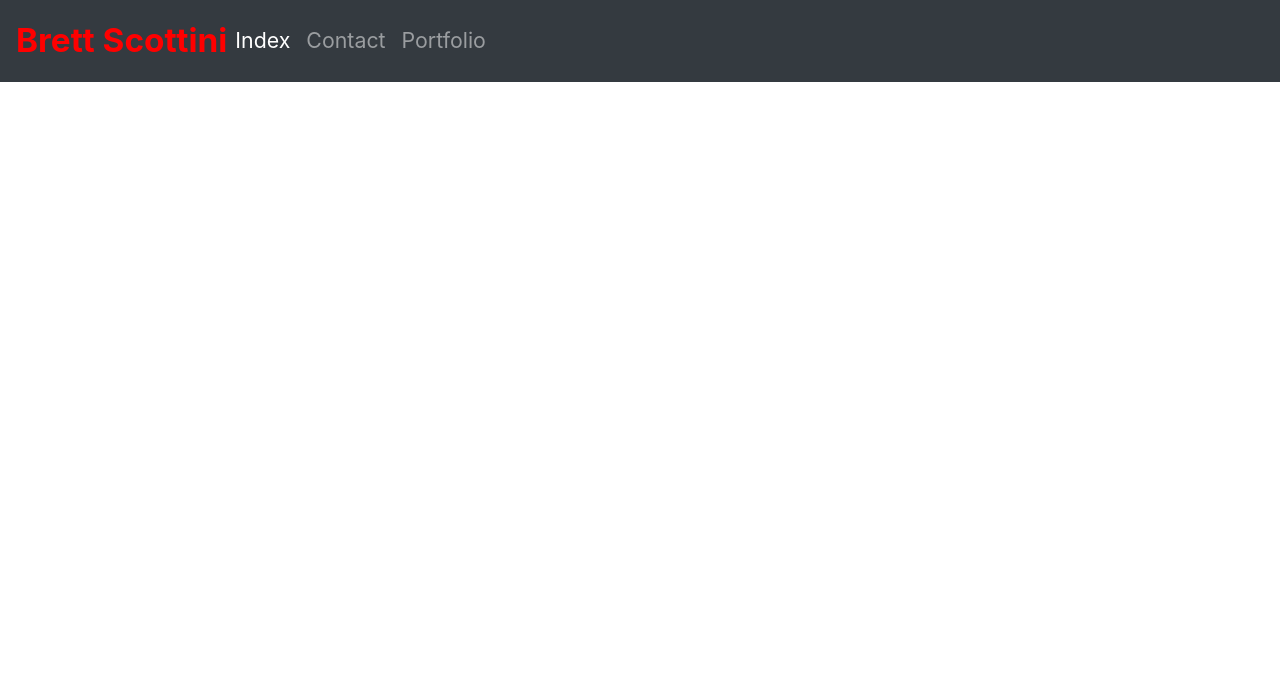
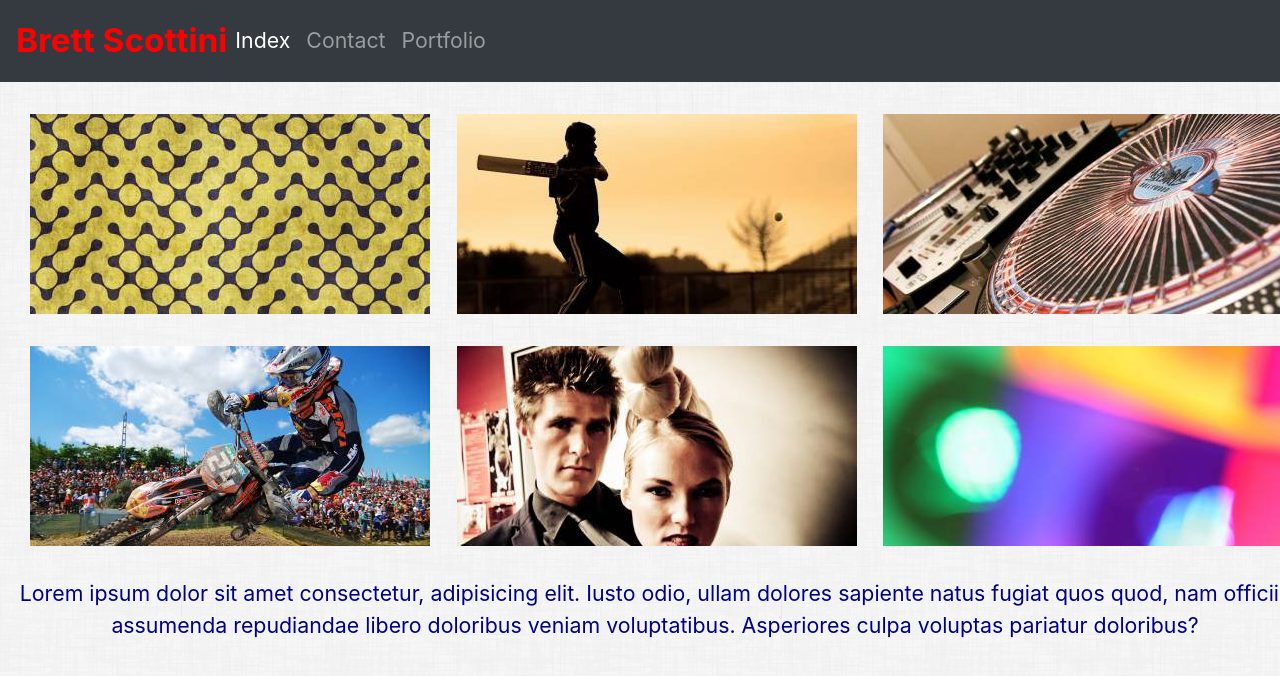
Before and after one commit to bscottini1/Boostrap-Portfolio, a plain HTML site: page portfolio.html in a window 1280 px wide. Drawn offline with nearby package versions, Linux system fonts and the light colour scheme.

Commit message:
complete portfolio

```diff
--- a/portfolio.html
+++ b/portfolio.html
@@ -30,4 +30,36 @@
 
           </ul>
         </div>
-      </nav>
+    </nav>
+    <br>
+    <div class="containerPort">
+    <div class="row">
+        <div class="col-4">
+            <img src="./assets/images/abstract.jpg" alt="abstract">
+        </div>
+        <div class="col-4">
+            <img src="./assets/images/baseball.jpg" alt="baseball">
+        </div>
+        <div class="col-4">
+                <img src="./assets/images/lamps.jpg" alt="lamp">
+        </div>
+    </div>
+    <br>
+    <div class="row">
+        <div class="col-4">
+            <img src="./assets/images/motorcycle.jpg" alt="motorcycle">
+        </div>
+        <div class="col-4">
+            <img src="./assets/images/sitting_girl.jpg" alt="girl">
+        </div>
+        <div class="col-4">
+            <img src="./assets/images/weirdart.jpg" alt="weird">
+        </div>
+    </div>
+    <br>
+    <div class="row">
+        <p>Lorem ipsum dolor sit amet consectetur, adipisicing elit. Iusto odio, ullam
+            dolores sapiente natus fugiat quos quod, nam officiis assumenda repudiandae
+             libero doloribus veniam voluptatibus. Asperiores culpa voluptas pariatur doloribus?</p>
+    </div>
+    </div>
--- a/style.css
+++ b/style.css
@@ -17,4 +17,20 @@ img {
 body {
     color: darkblue;
     font-size: 16pt;
+
 }
+container {
+    margin-top: 20px;
+}
+body {
+    background: url(./assets/images/furley_bg.png);
+}
+
+.row {
+    margin-left: 15px;
+
+}
+
+.containerPort{
+    text-align: center;
+}
```
Also changed, not shown: contact.html (+0 -19 lines), index.html (+13 -0 lines).
